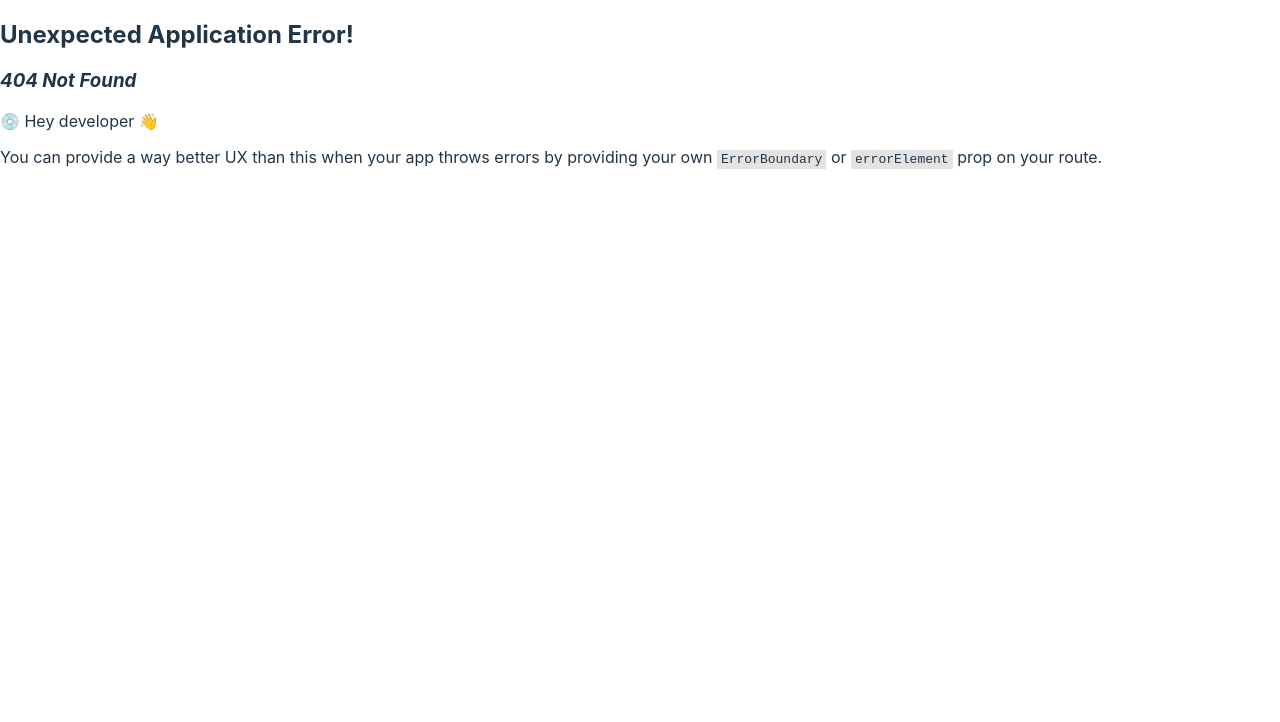
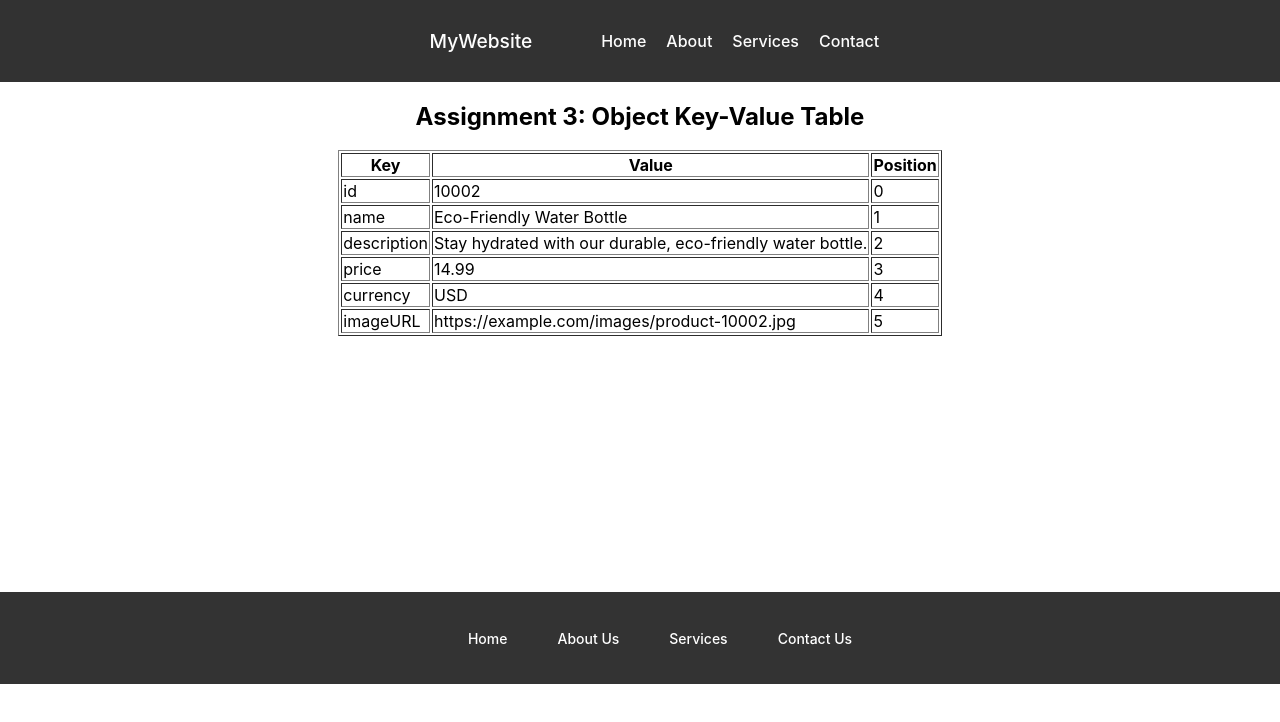
Before and after one commit to Daviti0410/TBCX, a React (Vite) app: page /Assigment3 in a window 1280 px wide. Before the commit this address had no page. Shown: the top 722 px of the page. Built offline with nearby package versions, Linux system fonts and the light colour scheme.

Commit message:
implemented assigment3 page with table using .reduce method and also assigment3 page routing

```diff
--- /dev/null
+++ b/src/Assigment3.css
@@ -0,0 +1,15 @@
+td,
+th {
+  color: black;
+}
+
+.table {
+  display: flex;
+  flex-direction: column;
+  align-items: center;
+  padding-bottom: 256px;
+}
+
+.table h2 {
+  color: black;
+}
--- /dev/null
+++ b/src/Assigment3.jsx
@@ -0,0 +1,39 @@
+import "./Assigment3.css";
+
+export default function Assigment3() {
+  const obj = {
+    id: "10002",
+    name: "Eco-Friendly Water Bottle",
+    description: "Stay hydrated with our durable, eco-friendly water bottle.",
+    price: 14.99,
+    currency: "USD",
+    imageURL: "https://example.com/images/product-10002.jpg",
+  };
+
+  const list = Object.entries(obj).reduce((acc, [key, value], index) => {
+    acc.push(
+      <tr key={index}>
+        <td>{key}</td>
+        <td>{value}</td>
+        <td>{index}</td>
+      </tr>
+    );
+    return acc;
+  }, []);
+
+  return (
+    <div className="table">
+      <h2>Assignment 3: Object Key-Value Table</h2>
+      <table border="1">
+        <thead>
+          <tr>
+            <th>Key</th>
+            <th>Value</th>
+            <th>Position</th>
+          </tr>
+        </thead>
+        <tbody>{list}</tbody>
+      </table>
+    </div>
+  );
+}
--- a/src/main.jsx
+++ b/src/main.jsx
@@ -6,6 +6,7 @@ import Footer from "./Footer.jsx";
 import { createBrowserRouter, Outlet, RouterProvider } from "react-router-dom";
 import About from "./About.jsx";
 import Contact from "./Contact.jsx";
+import Assigment3 from "./Assigment3.jsx";
 
 const Layout = () => {
   return (
@@ -34,6 +35,10 @@ const router = createBrowserRouter([
         path: "/Contact",
         element: <Contact />,
       },
+      {
+        path: "/Assigment3",
+        element: <Assigment3 />,
+      },
     ],
   },
 ]);
```
Also changed, not shown: eslint.config.js (+17 -17 lines).
